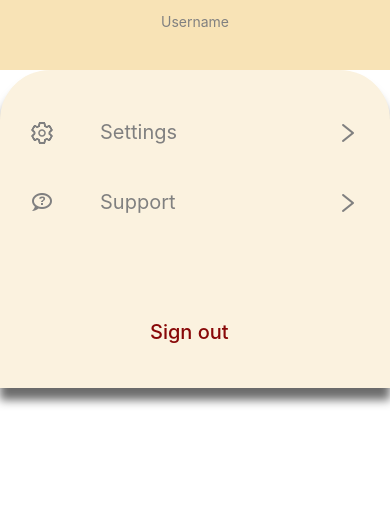
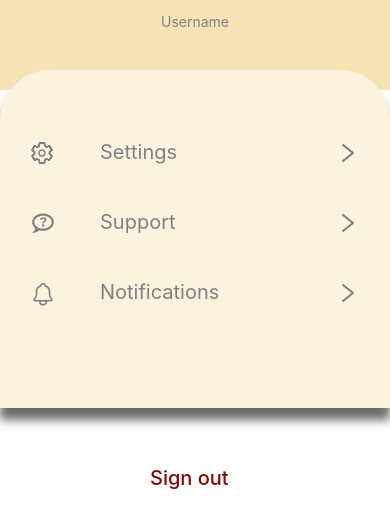
Before and after one commit to hop-2023-advanced/Handsome-Squidwards, a React Native app in the folder Handsome-Squidwards/project/: screen / in a window 390 px wide. Shown: the part 248-776 px from the top of the page. Built offline with nearby package versions, Linux system fonts and the light colour scheme.

Commit message:
profile done

```diff
--- a/Handsome-Squidwards/project/components/Profile.js
+++ b/Handsome-Squidwards/project/components/Profile.js
@@ -85,7 +85,7 @@ export default function Profile() {
             backgroundColor: "#FBF2DF",
           }}
         >
-          <View>
+          <View style={{ paddingTop: 20 }}>
             <TouchableOpacity style={{ flexDirection: "row" }}>
               <View style={{ position: "absolute", top: 50, left: 30 }}>
                 <Ionicons name="ios-settings-outline" size={24} color="gray" />
@@ -115,7 +115,7 @@ export default function Profile() {
               <View style={{ position: "absolute", top: 120, left: 30 }}>
                 <MaterialCommunityIcons
                   name="chat-question-outline"
-                  size={24}
+                  size={26}
                   color="gray"
                 />
               </View>
@@ -140,7 +140,32 @@ export default function Profile() {
                 <AntDesign name="right" size={24} color="gray" />
               </View>
             </TouchableOpacity>
-            <View style={{ position: "absolute", top: 250, left: 150 }}>
+            <TouchableOpacity style={{ flexDirection: "row" }}>
+              <View style={{ position: "absolute", top: 190, left: 30 }}>
+                <Ionicons name="notifications-outline" size={26} color="gray" />
+              </View>
+              <View
+                style={{
+                  position: "absolute",
+                  top: 190,
+                  left: 100,
+                }}
+              >
+                <Text
+                  style={{
+                    color: "gray",
+                    fontSize: 20,
+                    fontWeight: 400,
+                  }}
+                >
+                  Notifications
+                </Text>
+              </View>
+              <View style={{ position: "absolute", top: 190, right: 30 }}>
+                <AntDesign name="right" size={24} color="gray" />
+              </View>
+            </TouchableOpacity>
+            <View style={{ position: "absolute", bottom: -400, left: 150 }}>
               <Text style={{ color: "#880808", fontSize: 20, fontWeight: 500 }}>
                 Sign out
               </Text>
```
